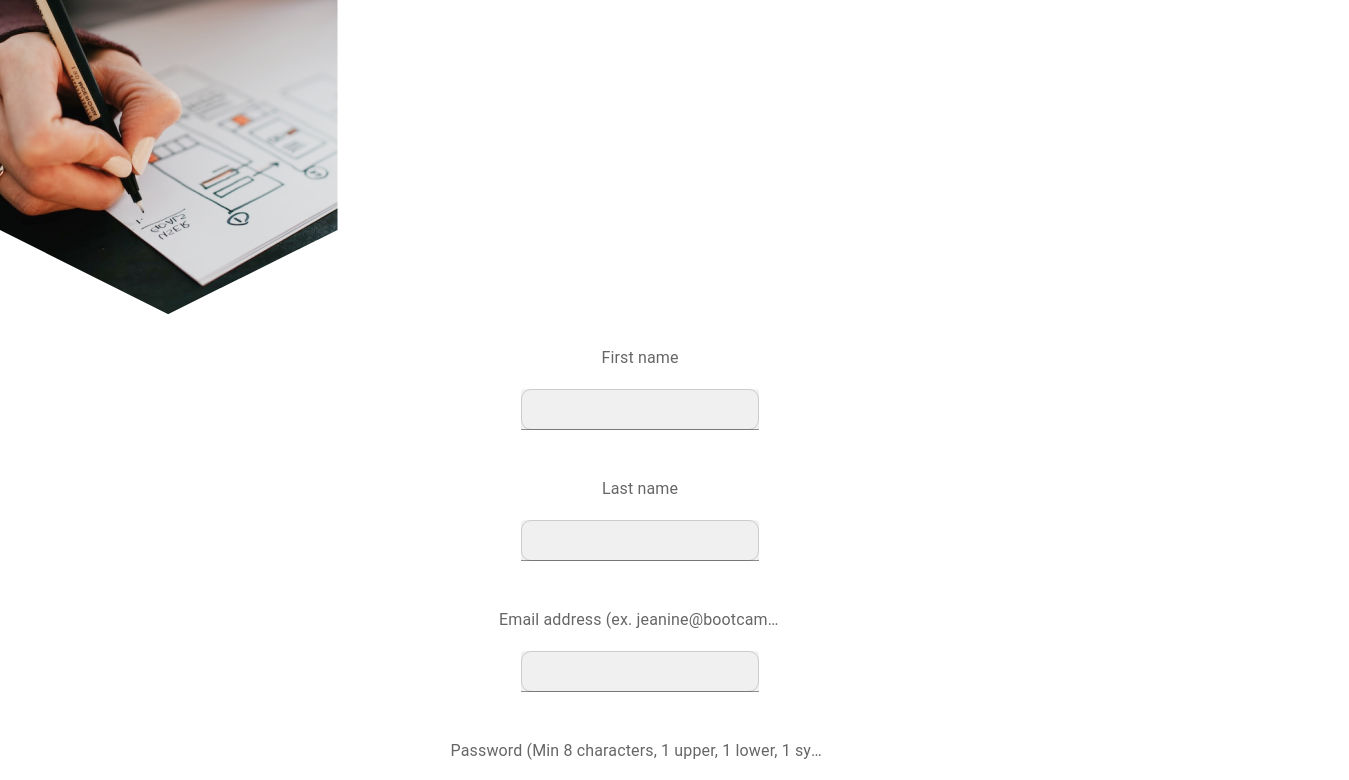
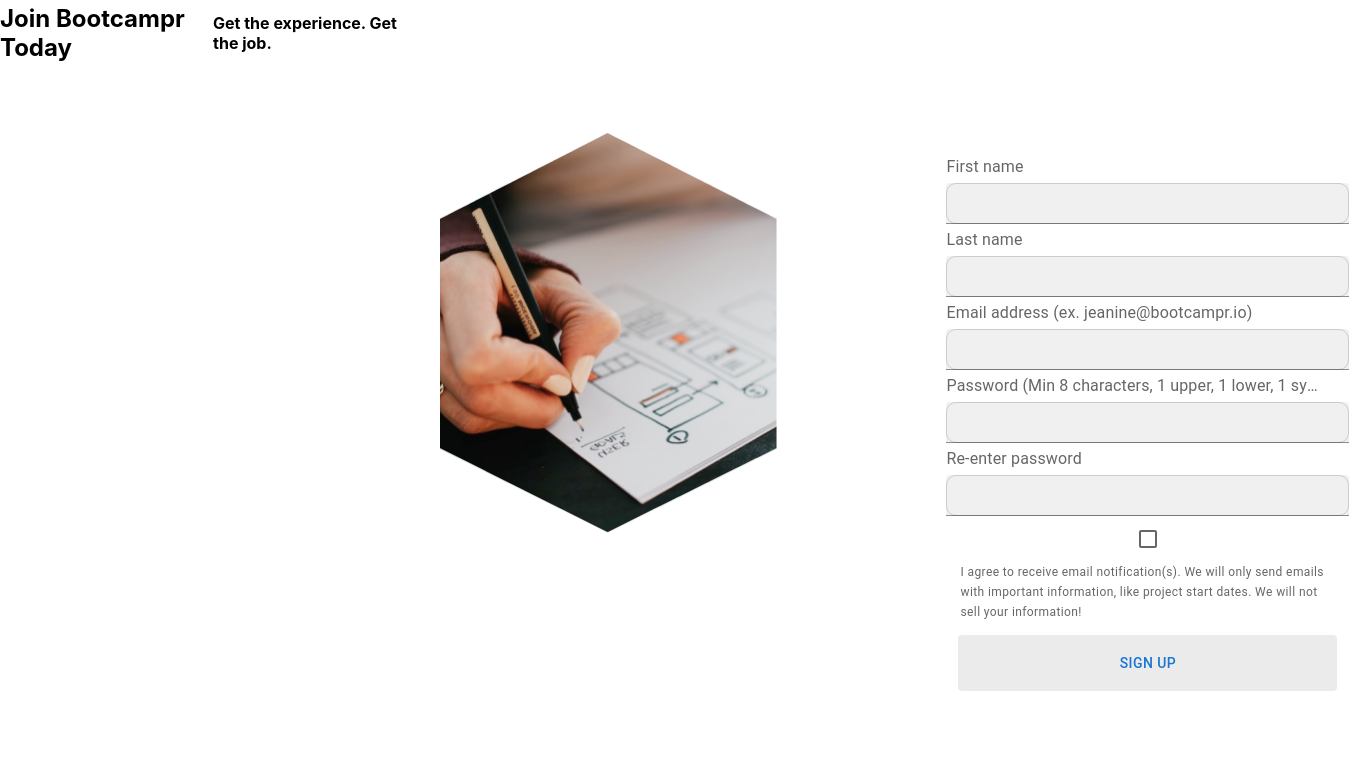
Before and after one commit to yeezick/bootcampr-assessment, a React (Create React App) app in the folder frontend/: page /sign-up in a window 1280 px wide. Shown: the part 300-1080 px from the top of the page, 1349 px wide, since content can reach past the window. After the commit the page ends 1005 px from the top, so only its background shows below. Built offline with nearby package versions, Linux system fonts and the light colour scheme.

Commit message:
add wrapper to SignUp.scss for styling.

```diff
--- a/frontend/src/components/SignUpForm/SignUpForm.scss
+++ b/frontend/src/components/SignUpForm/SignUpForm.scss
@@ -1,16 +1,9 @@
-
 .form-input-container {
   .MuiFormControl-root {
-  display: flex;
-  flex-direction: column;
-  align-items: center;
-  gap: 15px;
-  margin: 12px;
-  padding: 14px;
   margin: 2px 0; // Space out each form field
 
     .MuiInputLabel-root {
-      color: #666; // Label color
+      color: #666;
       position: static; // Override the default floating behavior
       transform: none; // Remove the transformation
       margin-bottom: 5px; // Space between label and input field
@@ -32,20 +25,14 @@
   }
 
   .form-button {
-    margin-top: 20px; // Space above the button
-  }
+    color: Charcoal (#313335);
+    background-color: #ECEBEB;
+    margin-top: 20px;
+    border-radius: 4px;
+    display: flex;
+    margin: 12px;
+    padding: 10px 16px;
+    justify-content: center;
+    gap: 8px;
+    }
 }
-
-.form-button {
-color: Charcoal (#313335);
-background-color: #ECEBEB;
-border-radius: 4px;
-text-align: center;
-display: flex;
-margin: 12px;
-width: 448px;
-padding: 10px 16px;
-justify-content: center;
-align-items: center;
-gap: 8px;
-}
--- a/frontend/src/screens/SignUp/SignUp.scss
+++ b/frontend/src/screens/SignUp/SignUp.scss
@@ -20,17 +20,41 @@ line-height: 33.6px;
  } /* 140% */
 
 .text-banner {
+  display: flex;
   align-items: center;
   width: 413px;
   height: 101px;
   flex-shrink: 0;
-  }
+  margin-top: 0;
+  padding: 240px 0 100px 0;
+  box-sizing: border-box;
+}
 
 .img-container {
+  display: flex;
+  padding-left: 440px;
   align-items: left;
   width: 337.483px;
   height: 400.168px;
   flex-shrink: 0;
+  margin-right: 141px;
+}
+
+.sign-up-container {
+  flex-direction: column;
+  display: flex;
+  gap: 15px;
+  margin: 10px;
+  padding: 8px 0px 4px 8px;
+  // padding: 30px;
+// width: 450px;
+}
+
+.wrapper {
+  display: grid;
+  grid-template-columns: repeat(2, 1fr);
+  gap: 10px;
+  grid-auto-rows: 100px;
 }
 
  //Rectangle .png in case I don't want to leave it project folder and would rather instead use a link:
--- a/frontend/src/screens/SignUp/SignUp.tsx
+++ b/frontend/src/screens/SignUp/SignUp.tsx
@@ -8,14 +8,15 @@ export const SignUp: React.FC = () => {
       <div className='text-banner'>
         <h2>Join Bootcampr Today</h2>
         <h4>Get the experience. Get the job.</h4>
-        </div>
-        <div className='img-container'>
-          <img
-            src={Rectangle}
-            alt='A hand holding a pen and writing on paper'
-          />
-        </div>
-      <SignUpForm />
+      </div>
+      <div className="wrapper">
+      <div className='img-container'>
+        <img src={Rectangle} alt='A hand holding a pen and writing on paper' />
+      </div>
+      <div className='sign-up-container'>
+        <SignUpForm />
+      </div>
+      </div>
     </>
   )
 }
```
